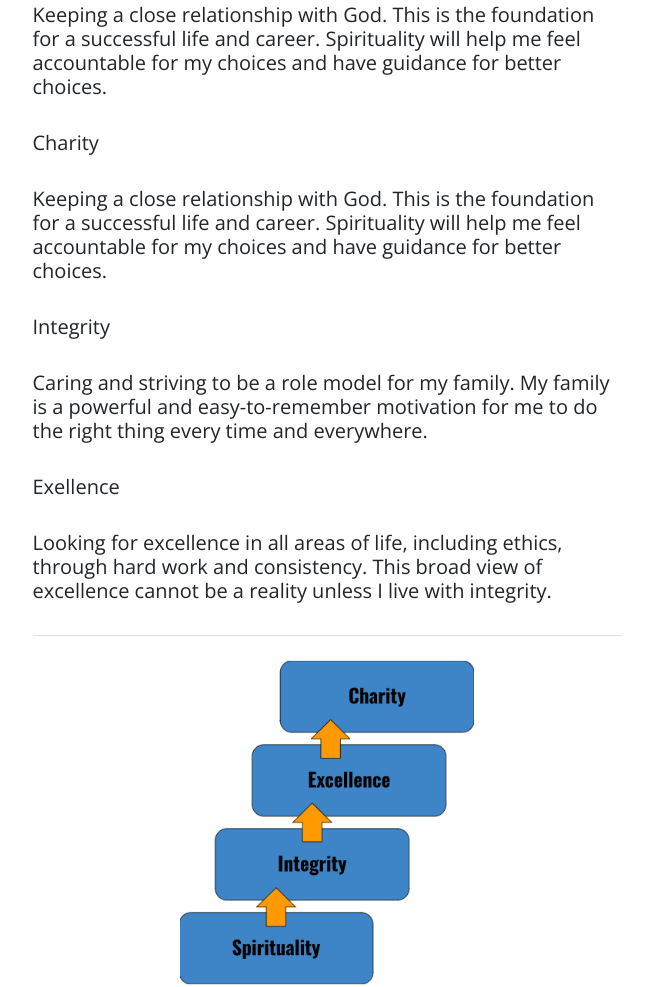
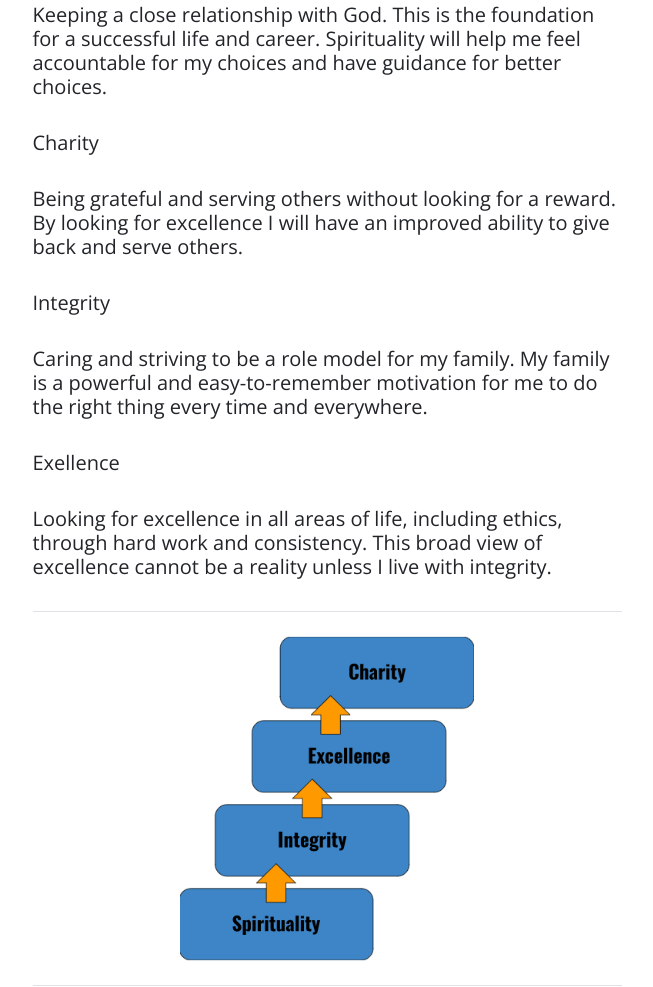
Before and after one commit to fabioesouza/homepage, a plain HTML site: page assets/html/faith.html in a window 1280 px wide. Shown: the part 1866-2853 px from the top of the page, without its empty margins (313-966 px from the left). Drawn offline with nearby package versions, Linux system fonts and the light colour scheme; files whose address does not match are found by name.

Commit message:
Update error

```diff
--- a/assets/html/faith.html
+++ b/assets/html/faith.html
@@ -107,7 +107,7 @@
                                         <p>Spirituallity</p>
                                             <p>Keeping a close relationship with God. This is the foundation for a successful life and career. Spirituality will help me feel accountable for my choices and have guidance for better choices.</p>
                                         <p>Charity</p>
-                                            <p>Keeping a close relationship with God. This is the foundation for a successful life and career. Spirituality will help me feel accountable for my choices and have guidance for better choices.</p>
+                                            <p>Being grateful and serving others without looking for a reward. By looking for excellence I will have an improved ability to give back and serve others.</p>
                                         <p>Integrity</p>
                                             <p>Caring and striving to be a role model for my family. My family is a powerful and easy-to-remember motivation for me to do the right thing every time and everywhere.</p>
                                         <p>Exellence</p>
```
